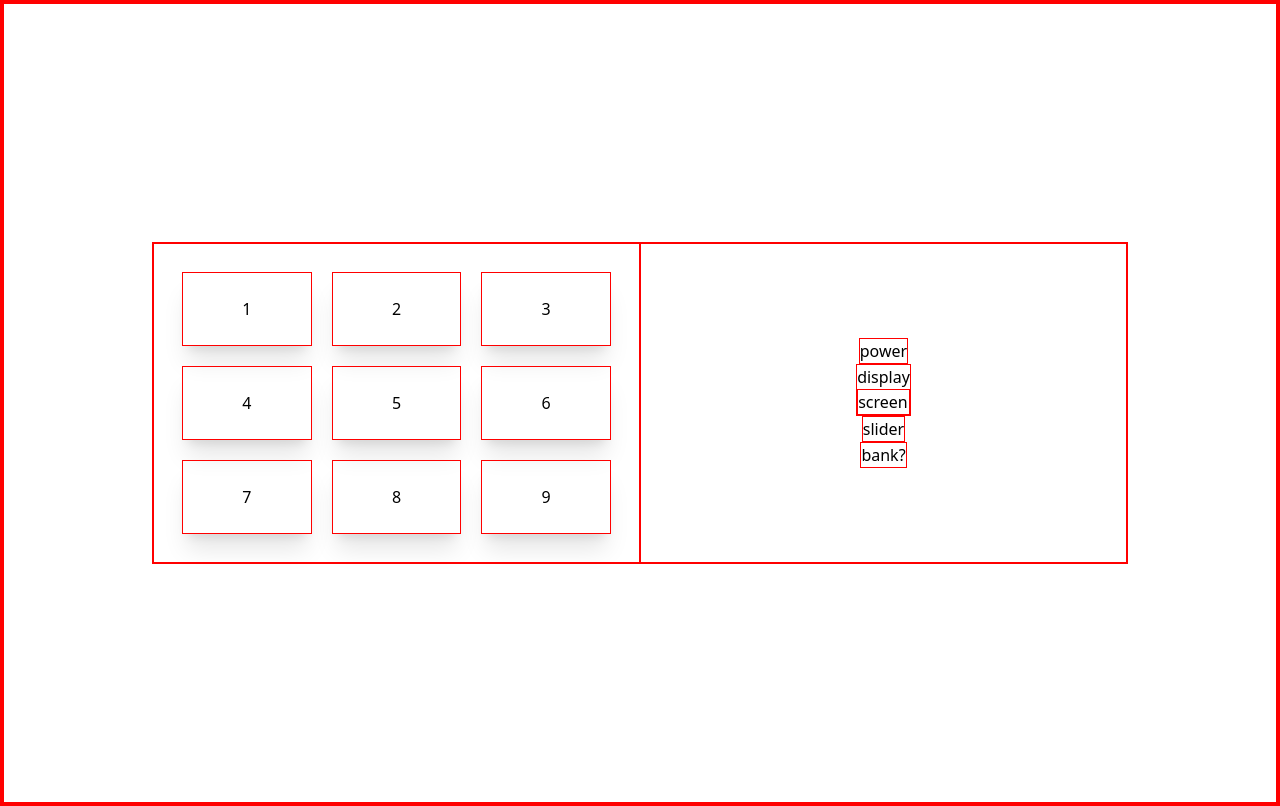
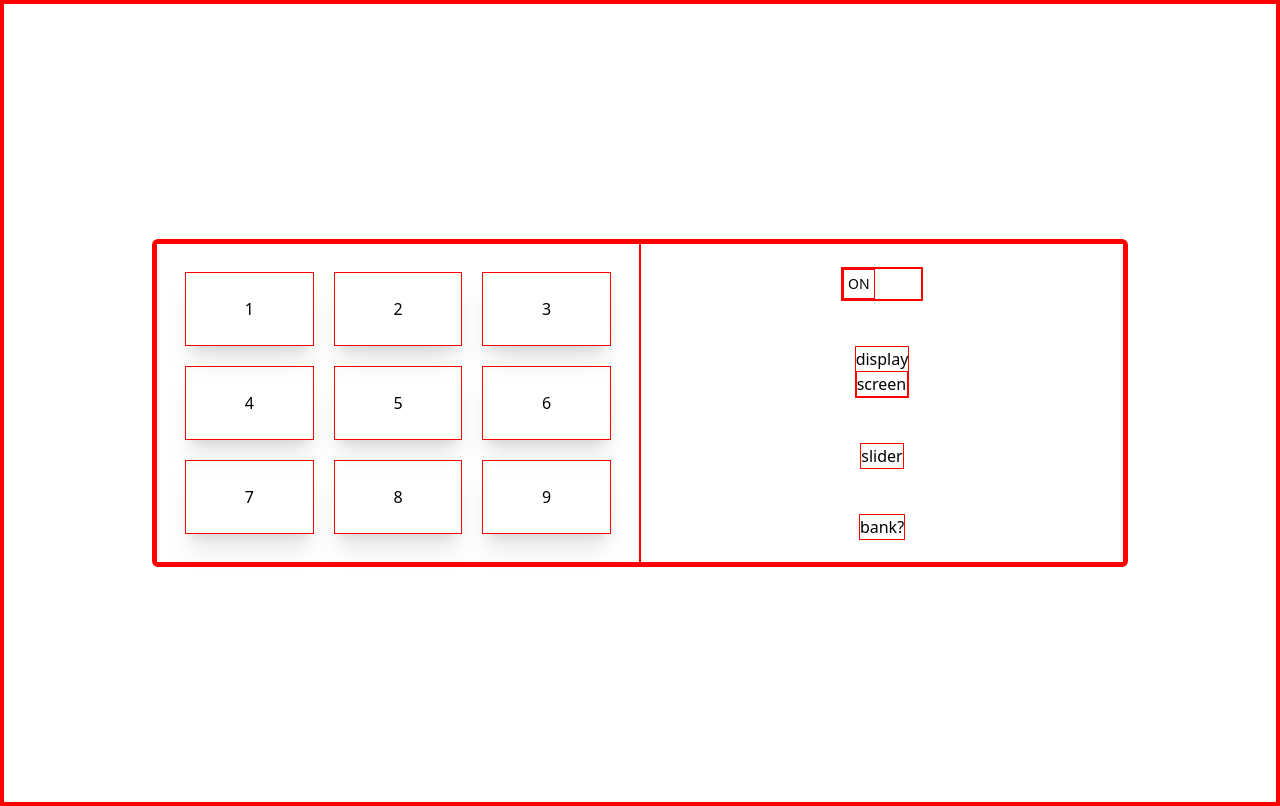
Before and after one commit to Alvintol/drum-machine, a React (Create React App) app: page / in a window 1280 px wide. Built offline with nearby package versions, Linux system fonts and the light colour scheme.

Commit message:
adds power button

```diff
--- a/src/App.js
+++ b/src/App.js
@@ -6,7 +6,7 @@ const App = () => {
 
   return (
     <div className="app h-screen flex flex-col items-center justify-center">
-      <div className='container flex flex-col-reverse  md:flex-row'>
+      <div className='container flex flex-col-reverse border-4 rounded-md  md:flex-row lg:mx-1/2'>
         <div id='left-container' className='grid gap-3 grid-cols-3 grid-rows-3 p-6 md:w-1/2'>
           <div className={button}>
             1
@@ -36,11 +36,16 @@ const App = () => {
             9
           </div>
         </div>
-        <div id='right-container' className='flex flex-col justify-center items-center md:w-1/2'>
+        <div id='right-container' className='flex flex-col justify-around items-center md:w-1/2'>
           <div id='power'>
-            power
+            <div className='flex flex-row text-sm text-bold w-20 h-8 justify-start'>
+              <div className='p-1 align-center'>
+                ON
+              </div>
+            </div>
           </div>
-          <div id='display'>
+          <div id='display'
+          >
             display
             <div>
               screen
--- a/src/css/main.css
+++ b/src/css/main.css
@@ -571,12 +571,6 @@ video {
   }
 }
 
-@media (min-width: 1440px) {
-  .container {
-    max-width: 1440px;
-  }
-}
-
 .m-1 {
   margin: 0.25rem;
 }
@@ -593,48 +587,32 @@ video {
   height: 100vh;
 }
 
+.h-1 {
+  height: 0.25rem;
+}
+
+.h-10 {
+  height: 2.5rem;
+}
+
+.h-8 {
+  height: 2rem;
+}
+
+.h-6 {
+  height: 1.5rem;
+}
+
 .w-1 {
   width: 0.25rem;
-}
-
-.w-2 {
-  width: 0.5rem;
-}
-
-.w-3 {
-  width: 0.75rem;
-}
-
-.w-4 {
-  width: 1rem;
-}
-
-.w-5 {
-  width: 1.25rem;
-}
-
-.w-6 {
-  width: 1.5rem;
-}
-
-.w-7 {
-  width: 1.75rem;
-}
-
-.w-8 {
-  width: 2rem;
-}
-
-.w-9 {
-  width: 2.25rem;
 }
 
 .w-10 {
   width: 2.5rem;
 }
 
-.w-1\/2 {
-  width: 50%;
+.w-20 {
+  width: 5rem;
 }
 
 .grid-cols-3 {
@@ -643,6 +621,10 @@ video {
 
 .grid-rows-3 {
   grid-template-rows: repeat(3, minmax(0, 1fr));
+}
+
+.flex-row {
+  flex-direction: row;
 }
 
 .flex-col {
@@ -657,36 +639,60 @@ video {
   align-items: center;
 }
 
+.justify-start {
+  justify-content: flex-start;
+}
+
+.justify-end {
+  justify-content: flex-end;
+}
+
 .justify-center {
   justify-content: center;
+}
+
+.justify-around {
+  justify-content: space-around;
 }
 
 .gap-3 {
   gap: 0.75rem;
 }
 
+.self-end {
+  align-self: flex-end;
+}
+
+.rounded-sm {
+  border-radius: 0.125rem;
+}
+
+.rounded-md {
+  border-radius: 0.375rem;
+}
+
+.border {
+  border-width: 1px;
+}
+
+.border-4 {
+  border-width: 4px;
+}
+
+.p-6 {
+  padding: 1.5rem;
+}
+
 .p-1 {
   padding: 0.25rem;
 }
 
-.p-2 {
-  padding: 0.5rem;
+.p-0\.5 {
+  padding: 0.125rem;
 }
 
-.p-3 {
-  padding: 0.75rem;
-}
-
-.p-4 {
-  padding: 1rem;
-}
-
-.p-5 {
-  padding: 1.25rem;
-}
-
-.p-6 {
-  padding: 1.5rem;
+.p-0 {
+  padding: 0px;
 }
 
 .px-6 {
@@ -699,18 +705,13 @@ video {
   padding-bottom: 1.5rem;
 }
 
-.px-5 {
-  padding-left: 1.25rem;
-  padding-right: 1.25rem;
+.text-center {
+  text-align: center;
 }
 
-.px-7 {
-  padding-left: 1.75rem;
-  padding-right: 1.75rem;
-}
-
-.text-center {
-  text-align: center;
+.text-sm {
+  font-size: 0.875rem;
+  line-height: 1.25rem;
 }
 
 .shadow-xl {
@@ -737,15 +738,14 @@ video {
     width: 50%;
   }
 
-  .md\:w-1 {
-    width: 0.25rem;
-  }
-
-  .md\:w-full {
-    width: 100%;
-  }
-
   .md\:flex-row {
     flex-direction: row;
   }
 }
+
+@media (min-width: 976px) {
+  .lg\:mx-3 {
+    margin-left: 0.75rem;
+    margin-right: 0.75rem;
+  }
+}
--- a/tailwind.config.js
+++ b/tailwind.config.js
@@ -10,7 +10,6 @@ module.exports = {
       sm: '480px',
       md: '768px',
       lg: '976px',
-      xl: '1440px'
     },
   },
   plugins: [
```
